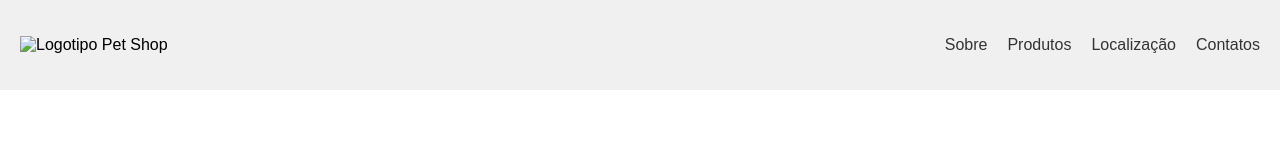
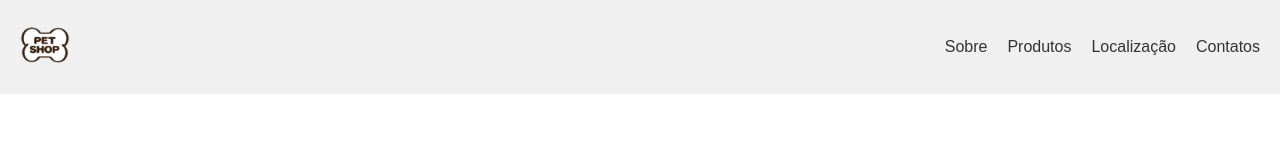
Before and after one commit to eknerph/landingpetshop, a plain HTML site: page index.html in a window 1280 px wide. Shown: the top 160 px of the page. Drawn offline with Linux system fonts and the light colour scheme.

Commit message:
feat: Adicionado nina.png e o logo petshop na page

```diff
--- a/index.html
+++ b/index.html
@@ -9,7 +9,7 @@
 <body>
     <header>
         <div class="logo">
-            <img src="logo-petshop.png" alt="Logotipo Pet Shop">
+            <img src="./img/logo.png" alt="Logotipo Pet Shop">
         </div>
         <nav>
             <ul>
```
Also changed, not shown: img/nina.png (added).
